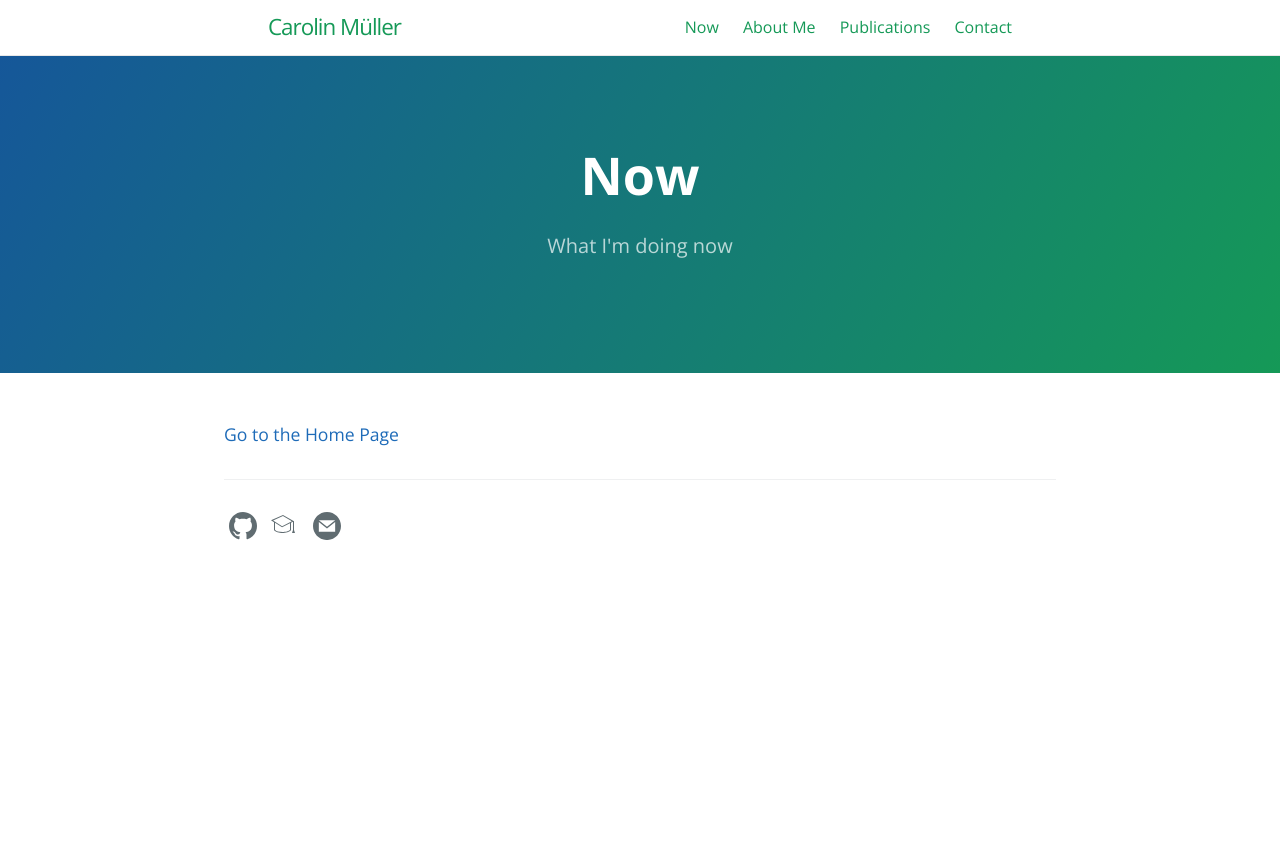
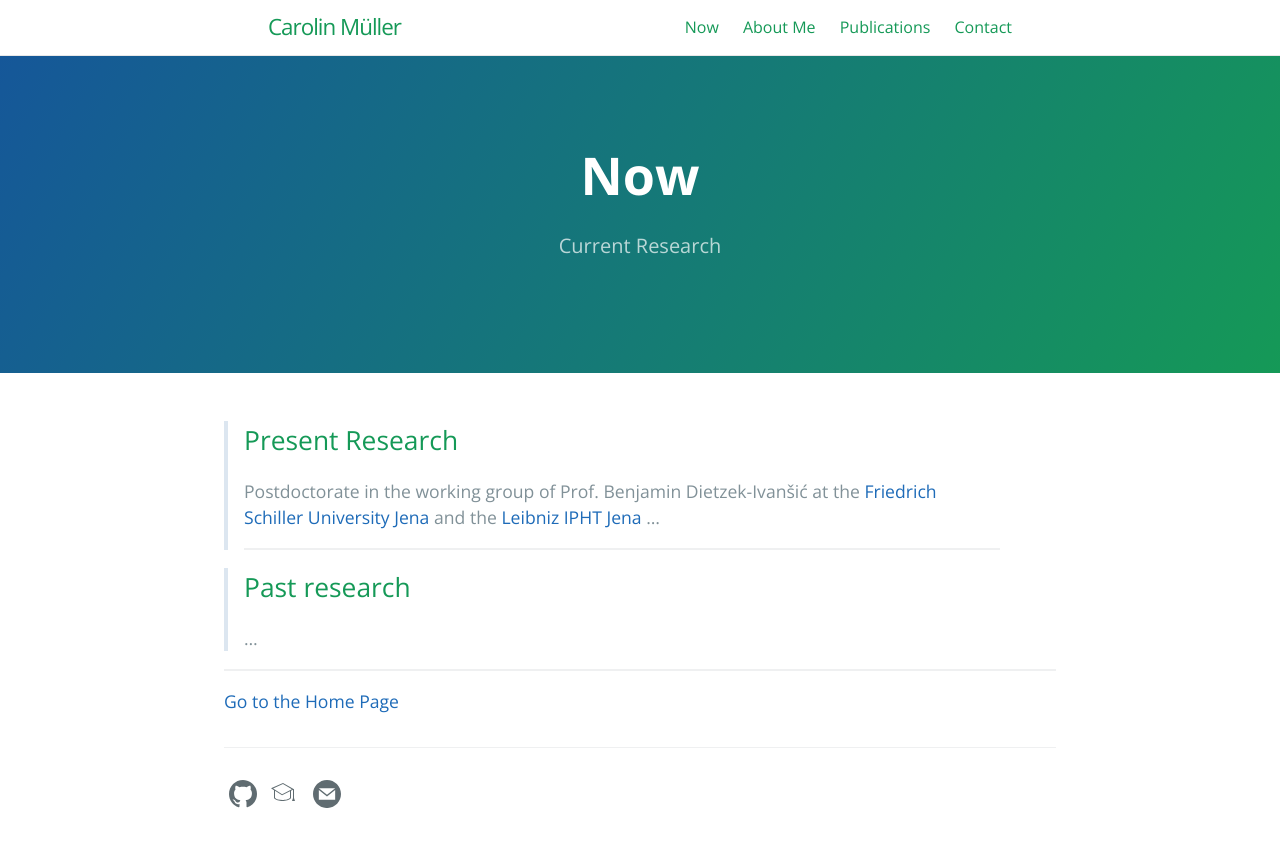
Before and after one commit to carolin-m/carolin-m.github.io, a Jekyll site: the page built from now.md, in a window 1280 px wide. Shown: the top 847 px of the page. Built offline with Jekyll 4.4.1, drawn with Linux system fonts in a browser that asks for light colours.

Commit message:
Update now.md

```diff
--- a/now.md
+++ b/now.md
@@ -1,11 +1,21 @@
 ---
 layout: page
 title: Now
-tagline: What I'm doing now
+tagline: Current Research
 permalink: /now.html
 ref: now
 order: 2
 ---
 
+> ## Present Research
+> Postdoctorate in the working group of Prof. Benjamin Dietzek-Ivanšić at the [Friedrich Schiller University Jena](https://www.ipc.uni-jena.de/en/AGDietzek) and the [Leibniz IPHT Jena](https://www.leibniz-ipht.de/en/departments/functional-interfaces/work-groups/photophysics-and-photochemistry-of-functional-interfaces/)
+> ...
+>
+_______
+
+> ## Past research
+> ...
+
+_______
 
 [Go to the Home Page]({{ '/' | absolute_url }})
```
